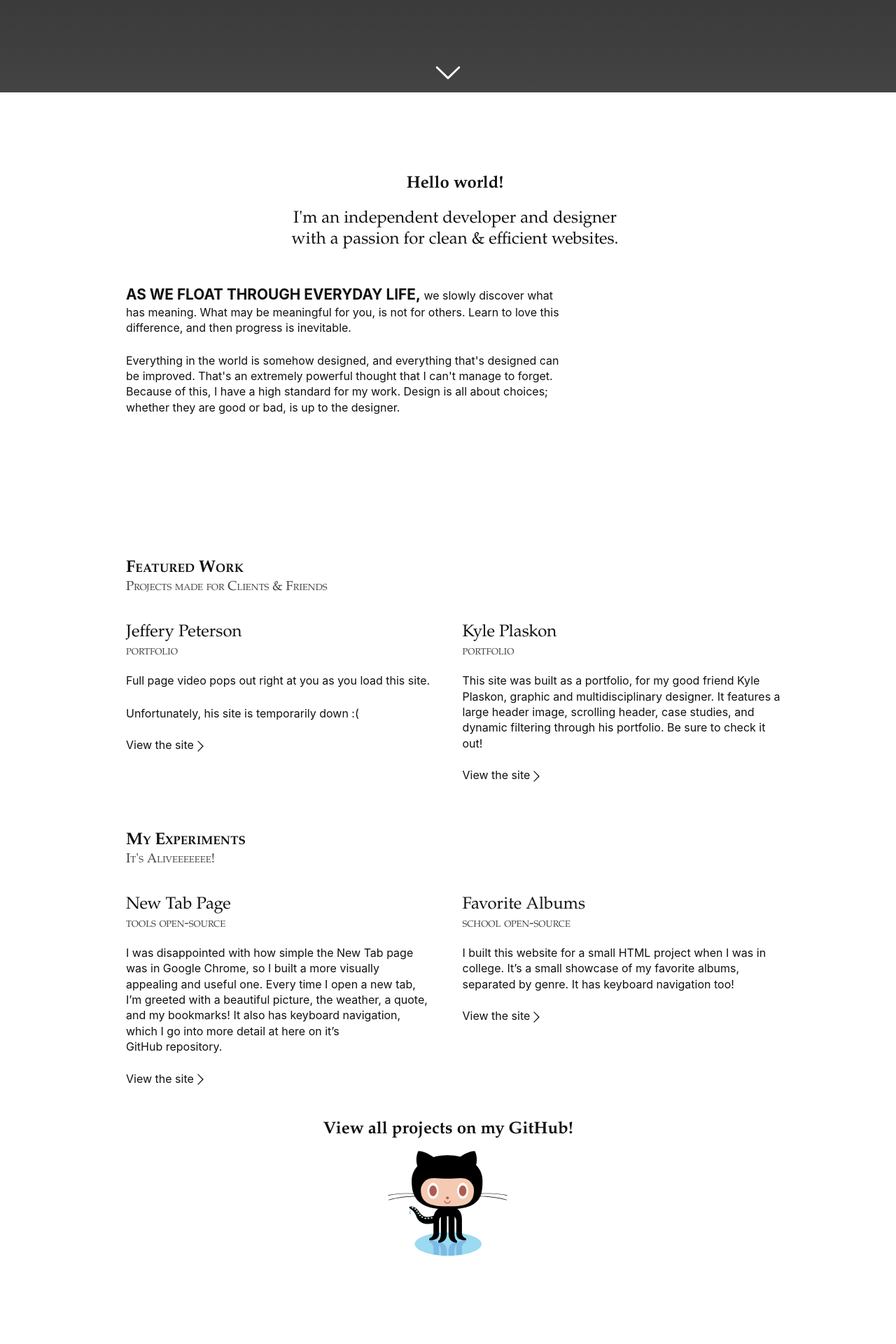
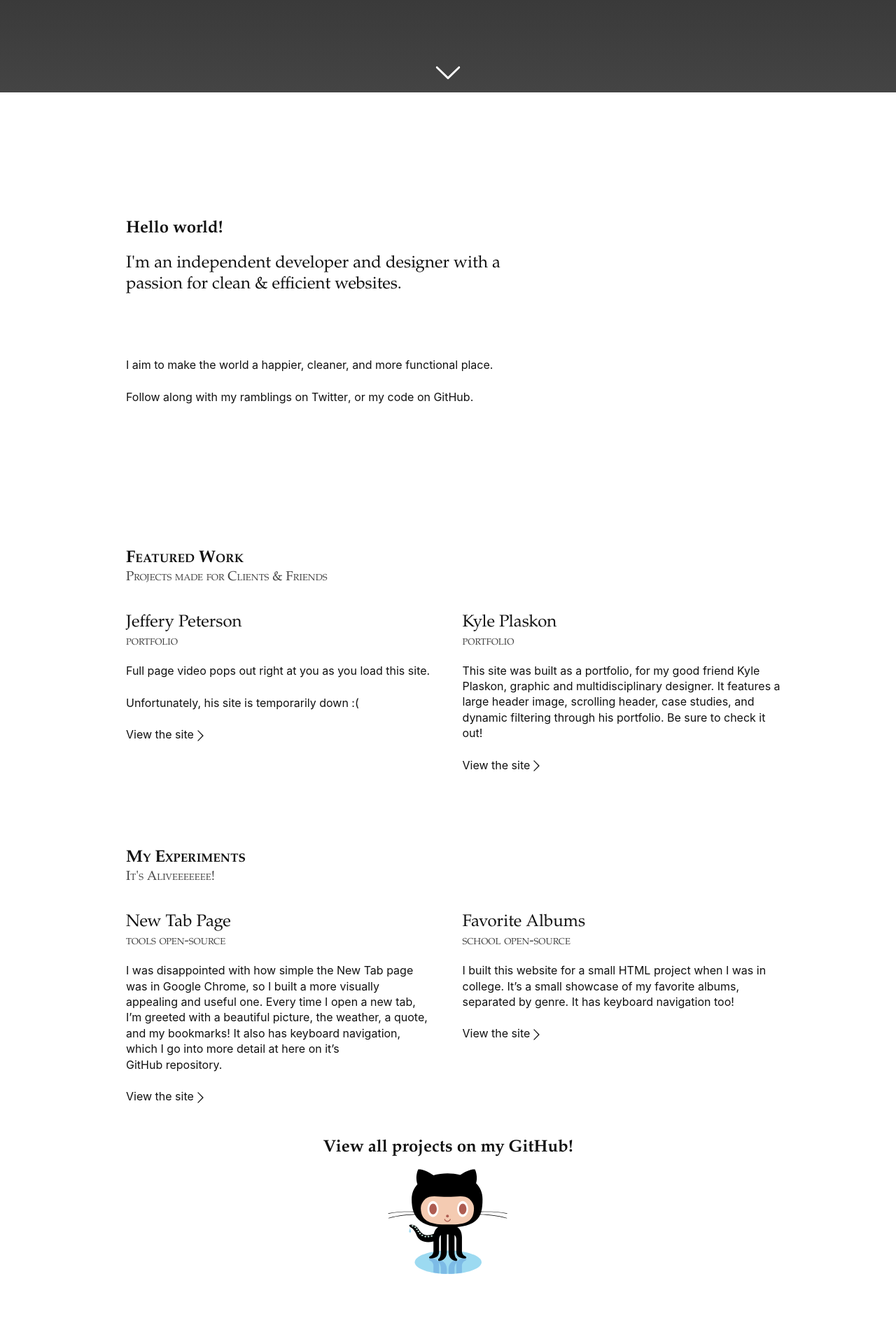
Before and after one commit to pschfr/pschfr.github.io-old, a Jekyll site: the page built from pages/index.html, in a window 1280 px wide. Shown: the part 768-2688 px from the top of the page at 70% size. Built offline with Jekyll 4.4.1, drawn with Linux system fonts in a browser that asks for light colours.

Commit message:
added album art to last.fm script, redid intro text

```diff
--- a/_sass/_style.sass
+++ b/_sass/_style.sass
@@ -11,7 +11,7 @@
 	max-width: $content-width
 	max-width: 75vw
 	margin: 0 auto
-.grid__col--centered
+.grid__col--centered, .text-center
 	text-align: center
 .font-normal
 	font-weight: normal
@@ -41,18 +41,26 @@
 	margin-bottom: 0
 .small-margin
 	margin-bottom: 3rem
+.medium-margin
+	margin-bottom: 5.5rem
 .large-margin
 	margin-bottom: 10rem
 .small-margin-top
 	margin-top:  3rem
+.medium-margin-top
+	margin-top: 5.5rem
 .large-margin-top
 	margin-top: 10rem
 .small-padding
 	padding-bottom: 3rem
+.medium-padding
+	padding-bottom: 5.5rem
 .large-padding
 	padding-bottom: 10rem
 .small-padding-top
 	padding-top: 3rem
+.medium-padding-top
+	padding-top: 5.5rem
 .large-padding-top
 	padding-top: 10rem
 // TYPOGRAPHY
--- a/js/lastfm.js
+++ b/js/lastfm.js
@@ -4,18 +4,18 @@
 	var API_key   = '0f680404e39c821cac34008cc4d803db';
 	var lastFMurl = 'https://ws.audioscrobbler.com/2.0/?method=user.getrecenttracks&user=' + username + '&api_key=' + API_key + '&limit=1&format=json';
 	var element   = document.getElementById('lastFM');
+	element.innerHTML = '';
 	var xmlhttp   = new XMLHttpRequest();
 	xmlhttp.open('GET', lastFMurl, true);
 	xmlhttp.onreadystatechange = function() {
 	    if (xmlhttp.readyState == 4) {
 	        if(xmlhttp.status == 200) {
 	            var track = JSON.parse(xmlhttp.responseText).recenttracks.track[0];
-
+				element.innerHTML += '<img src="' + track.image[3]['\#text'] + '" alt="' + track.album['\#text'] + ' by ' + track.artist['\#text'] + '" /><br />';
 				if (track['\@attr'] && track['\@attr'].nowplaying !== '')
-					element.innerHTML = 'currently listening to: ';
+					element.innerHTML += 'I am currently listening to: ';
 				else
-					element.innerHTML = 'last listened to: ';
-
+					element.innerHTML += 'I last listened to: ';
 				element.innerHTML += '<a href="' + track.url + '" title="on album: ' + track.album['\#text'] + '">' + track.artist['\#text'] + ' &mdash; ' + track.name + '</a> ';
 	         }
 	    }
--- a/pages/articles.html
+++ b/pages/articles.html
@@ -9,7 +9,7 @@
         {% for item in site.categories['articles'] %}
             <div class="post grid__col--12-of-12 grid__col">
                 <a href="{{ item.url }}"><h2 class="font-normal no-margin-bottom"><a href="{{ item.url }}" class="no-underline">{{ item.title }}</a></h2></a>
-                <h4 class="font-normal no-margin-top font-light"><em>{{ item.date | date: "%b %-d, %Y" }}</em></h4>
+                <h4 class="font-normal no-margin-top font-light"><em>Published {{ item.date | date: "%b %-d, %Y" }}</em></h4>
             </div>
         {% endfor %}
     </div>
--- a/pages/index.html
+++ b/pages/index.html
@@ -6,20 +6,16 @@
 has_contact: true
 github_link: true
 ---
-<section id="about" class="small-margin">
-    <div class="grid__col--12-of-12 grid__col--centered grid__col small-margin small-padding-top">
+<section id="about" class="large-margin large-margin-top">
+  <div class="grid__col--3-of-5 grid__col">
       <h1 class="page-heading">Hello world!</h1>
-      <h2 class="font-normal">I'm an independent developer and designer<br>with a passion for clean &amp; efficient websites.</h2>
-    </div>
-</section>
-
-<section id="what" class="large-margin">
-  <div class="grid__col--2-of-3 grid__col">
-    <p><strong class="text-upper text-large">As we float through everyday life,</strong> we slowly discover what has meaning. What may be meaningful for you, is not for others. Learn to love this difference, and then progress is inevitable.</p>
-    <p>Everything in the world is somehow designed, and everything that's designed can be improved. That's an extremely powerful thought that I can't manage to forget. Because of this, I have a high standard for my work. Design is all about choices; whether they are good or bad, is up to the designer.</p>
+      <h2 class="font-normal medium-margin">I'm an independent developer and designer with a passion for clean &amp; efficient websites.</h2>
+      <p>I aim to make the world a happier, cleaner, and more functional place.</p>
+      <p>Follow along with my ramblings on <a href="https://twitter.com/pschfr" target="_blank" rel="noopener noreferrer">Twitter</a>, or my code on <a href="https://github.com/pschfr" target="_blank" rel="noopener noreferrer">GitHub</a>.</p>
   </div>
-  <div class="grid__col--1-of-3 grid__col">
-  	<div id="lastFM"></div>
+  <div class="grid__col--1-of-5 grid__col"></div>
+  <div class="grid__col--1-of-5 grid__col">
+  	<div id="lastFM" class="text-center small-margin-top"></div>
   </div>
 </section>
 
@@ -27,7 +23,7 @@
 	{% if site.categories['experiments'] %}
     	<h2 class="grid__col--12-of-12 grid__col small-caps no-margin-bottom">Featured Work</h2>
     	<h3 class="grid__col--12-of-12 grid__col small-caps no-margin-top font-normal font-light">Projects made for Clients &amp; Friends</h3>
-    	<div class="post-list no-bullet small-margin">
+    	<div class="post-list no-bullet medium-margin">
         	{% for item in site.categories['work'] %}
             	<div class="post grid__col--1-of-2 grid__col">
                 	<h2 class="font-normal no-margin-bottom">{{ item.title }}</h2>
@@ -37,7 +33,7 @@
                     	{% endfor %}
                 	</h3>
                 	{{ item.content }}
-                	<a href="{{ item.link }}" target="_blank">View the site<svg><use xmlns:xlink="http://www.w3.org/1999/xlink" xlink:href="/symbol-defs.svg#chevron-right"></use></svg></a>
+                	<a href="{{ item.link }}" target="_blank" rel="noopener noreferrer">View the site<svg><use xmlns:xlink="http://www.w3.org/1999/xlink" xlink:href="/symbol-defs.svg#chevron-right"></use></svg></a>
             	</div>
         	{% endfor %}
     	</div>
@@ -56,7 +52,7 @@
 	                    {% endfor %}
 	                </h3>
 	                {{ item.content }}
-	                <a href="{{ item.link }}" target="_blank">View the site<svg><use xmlns:xlink="http://www.w3.org/1999/xlink" xlink:href="/symbol-defs.svg#chevron-right"></use></svg></a>
+	                <a href="{{ item.link }}" target="_blank" rel="noopener noreferrer">View the site<svg><use xmlns:xlink="http://www.w3.org/1999/xlink" xlink:href="/symbol-defs.svg#chevron-right"></use></svg></a>
 	            </div>
 	        {% endfor %}
 	    </div>
```
